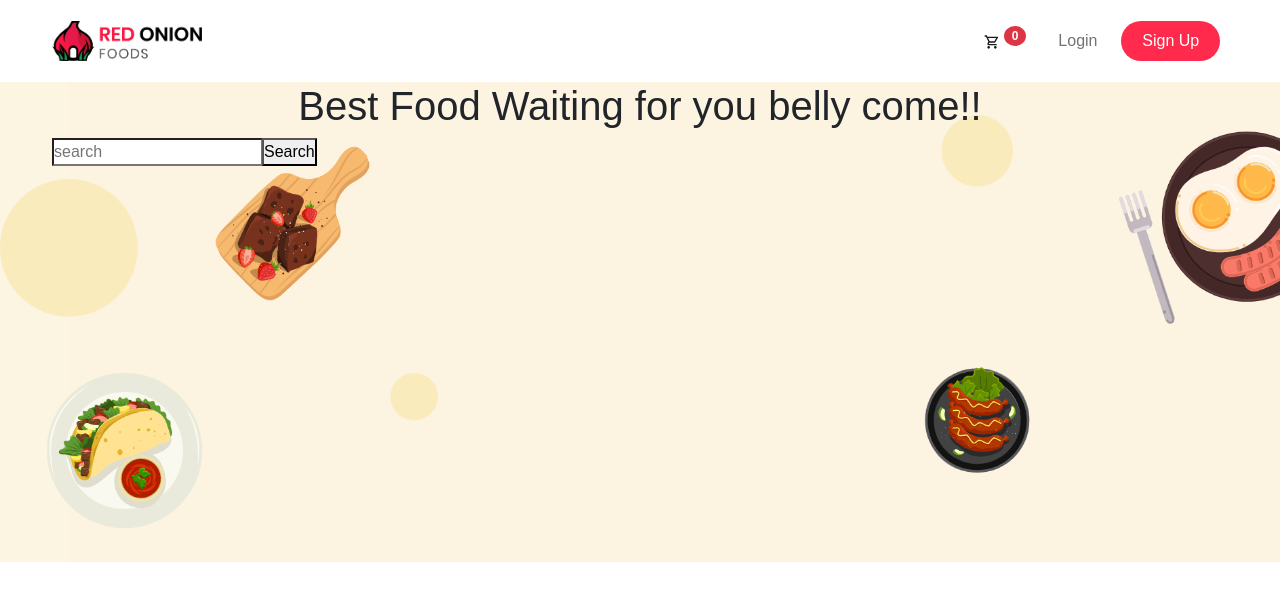
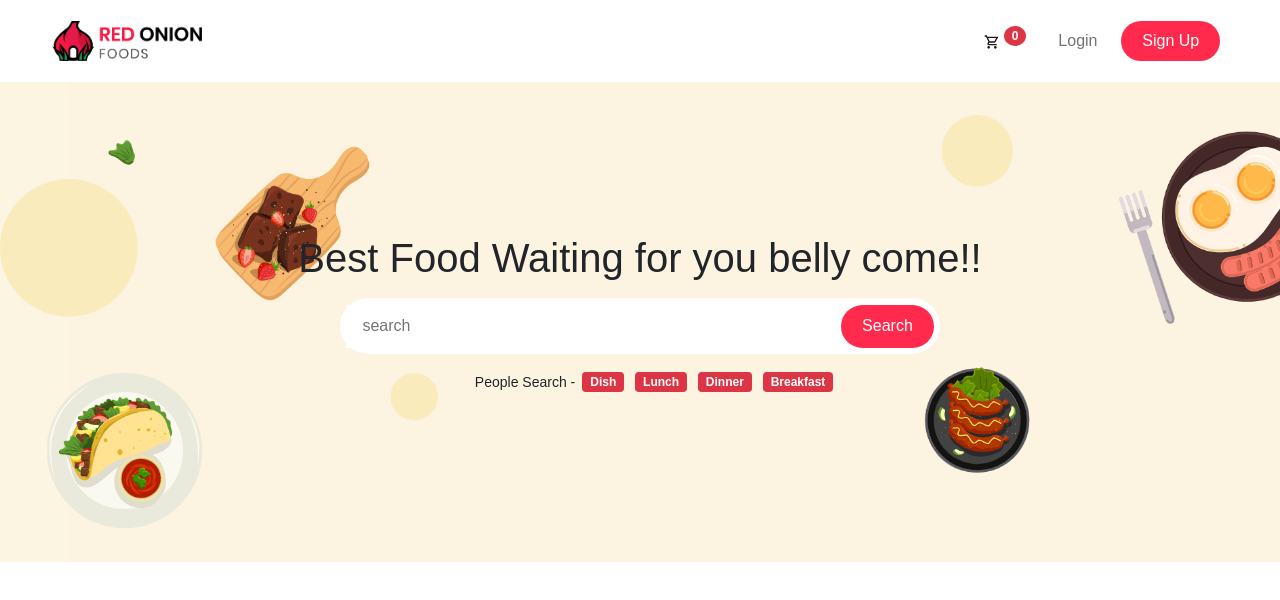
Before and after one commit to Ashik-Mahmud/react-red-onion-firebase, a React (Create React App) app: page / in a window 1280 px wide. Shown: the top 600 px of the page. Built offline with nearby package versions, Linux system fonts and the light colour scheme.

Commit message:
done hero section area

```diff
--- a/src/Pages/Home/Hero/Hero.css
+++ b/src/Pages/Home/Hero/Hero.css
@@ -5,4 +5,27 @@
   background-size: cover;
   background-repeat: repeat;
   min-height: 60vh;
+  display: grid;
+  place-items: center;
 }
+.hero .search-wrapper .input-group-custom {
+  width: 600px;
+  background-color: var(--accent-color);
+  padding: 0.4rem;
+  margin: 1rem auto;
+  position: relative;
+  display: flex;
+  align-items: stretch;
+  border-radius: 50px;
+}
+.search-wrapper input {
+  border: none;
+  outline: none;
+  width: 100%;
+  font-size: 1rem;
+  padding: 0.6rem 1rem;
+}
+.search-wrapper button {
+  position: relative;
+  border-radius: 50px;
+}
--- a/src/Pages/Home/Hero/Hero.jsx
+++ b/src/Pages/Home/Hero/Hero.jsx
@@ -6,11 +6,20 @@ const Hero = () => {
       <div className="container">
         <div className="hero-content">
           <h1>Best Food Waiting for you belly come!!</h1>
-          <form action="">
-            <div className="input-group">
+          <form action="" className="search-wrapper">
+            <div className="input-group-custom">
               <input type="search" placeholder="search" id="search" />
-              <button>Search</button>
+              <button className="btn-app">Search</button>
             </div>
+            <ul className="search-terms d-flex justify-content-center g-3">
+              <li>
+                <small>People Search -</small>
+              </li>
+              <li className="mx-1 cursor-pointer badge bg-danger">Dish</li>
+              <li className="mx-1 cursor-pointer badge bg-danger">Lunch</li>
+              <li className="mx-1 cursor-pointer badge bg-danger">Dinner</li>
+              <li className="mx-1 cursor-pointer badge bg-danger">Breakfast</li>
+            </ul>
           </form>
         </div>
       </div>
```
